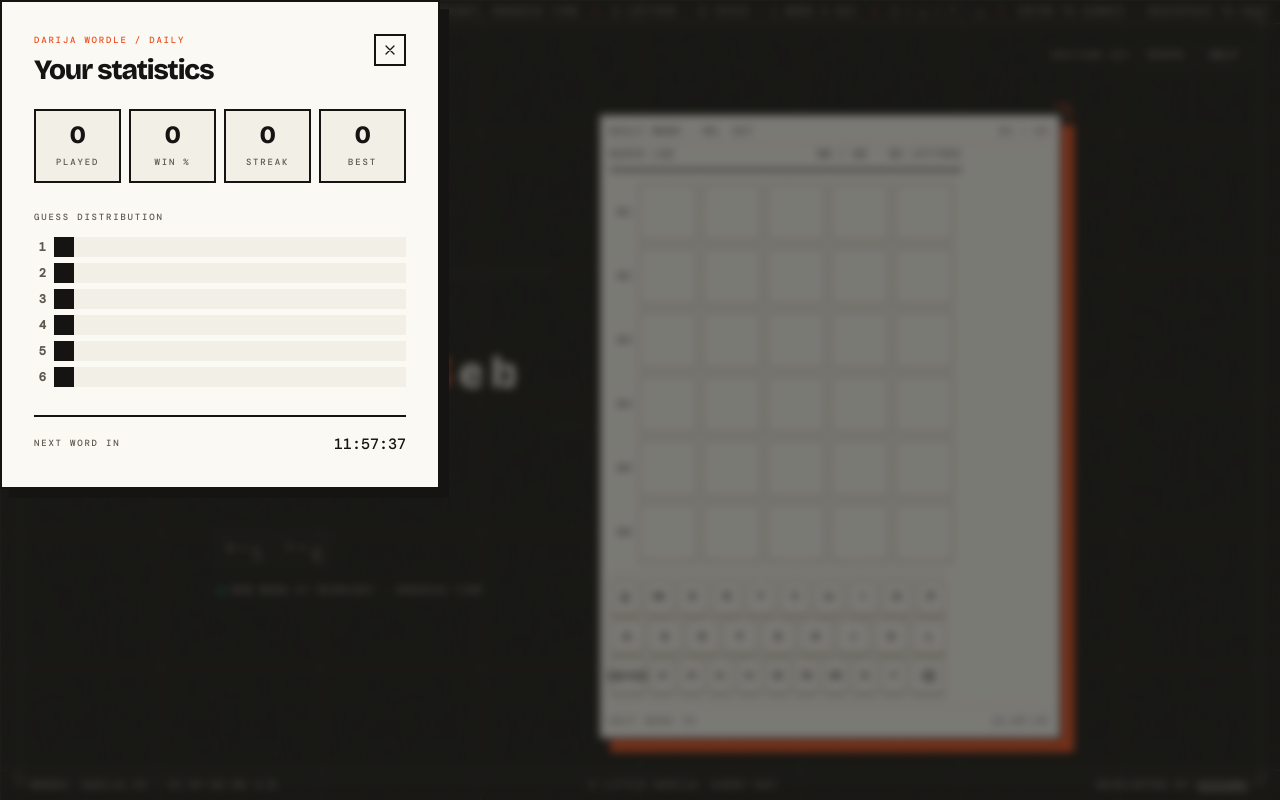
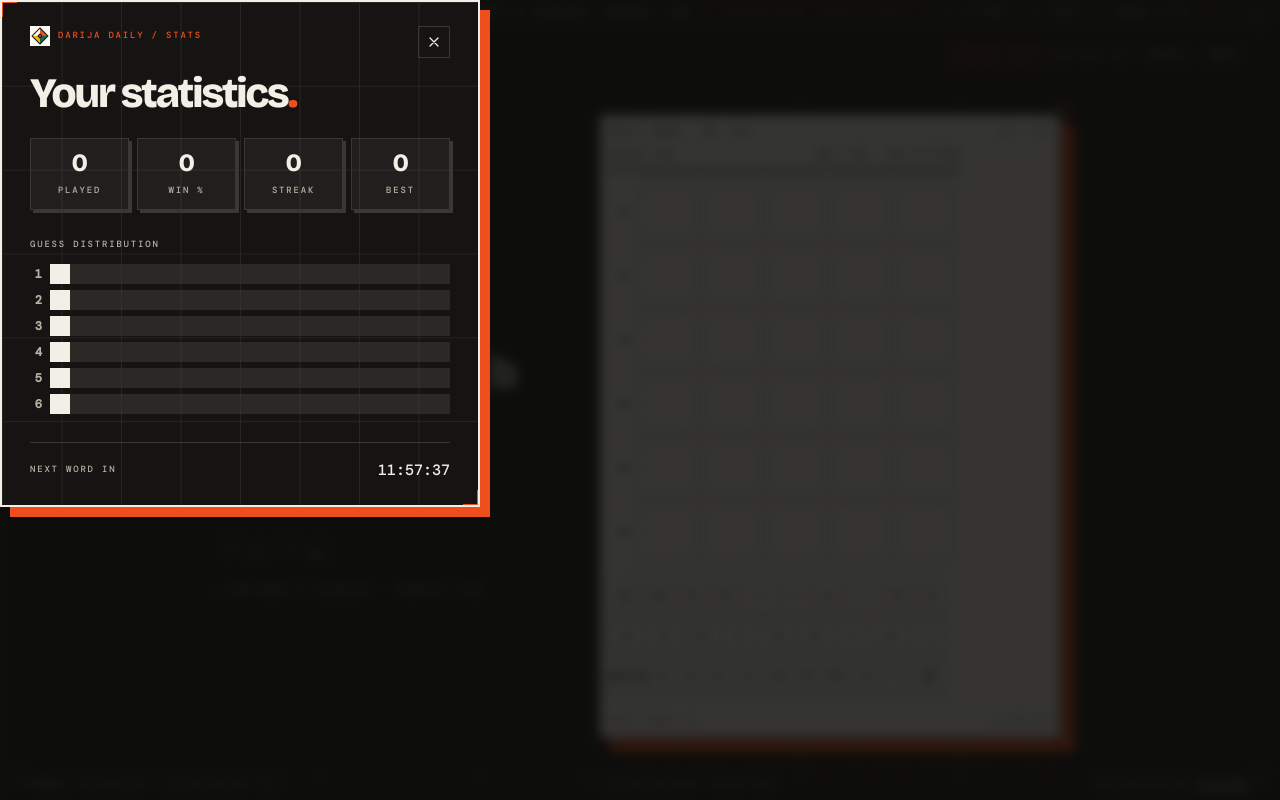
Before and after one commit to oelfatouaki/darija-wordle, a Next.js app: page / in a window 1280 px wide. Both pictures are taken after a click on the button "STATS". Built offline with nearby package versions, Linux system fonts and the light colour scheme.

Commit message:
Style info dialogs, randomize daily phrase, and add interactive masthead touches

```diff
--- a/src/app/globals.css
+++ b/src/app/globals.css
@@ -269,6 +269,53 @@ button {
   transition: transform 620ms cubic-bezier(0.16, 1, 0.3, 1), color 220ms ease;
 }
 
+.ripple-letter {
+  display: inline-block;
+  transform: translate3d(0, var(--lift, 0px), 0) rotate(var(--spin, 0deg));
+  transition: transform 220ms cubic-bezier(0.16, 1, 0.3, 1), color 200ms ease;
+}
+
+/* The edition stamp unfolds like a zellij tile when the cursor finds it. */
+.poster-stamp {
+  position: relative;
+  isolation: isolate;
+}
+
+.poster-stamp::after {
+  content: "";
+  position: absolute;
+  bottom: -5px;
+  left: 0;
+  height: 1px;
+  width: 100%;
+  background: var(--color-flame);
+  transform: scaleX(0);
+  transform-origin: left;
+  transition: transform 460ms cubic-bezier(0.16, 1, 0.3, 1);
+}
+
+.poster-stamp:hover::after {
+  transform: scaleX(1);
+}
+
+.poster-stamp-mark {
+  transition: transform 620ms cubic-bezier(0.16, 1, 0.3, 1), filter 320ms ease;
+}
+
+.poster-stamp:hover .poster-stamp-mark {
+  transform: rotate(45deg) scale(1.06);
+  filter: drop-shadow(0 0 8px rgba(239, 78, 29, 0.55));
+}
+
+.poster-stamp-line {
+  transition: transform 460ms cubic-bezier(0.16, 1, 0.3, 1), color 240ms ease;
+}
+
+.poster-stamp:hover .poster-stamp-line:nth-child(2) {
+  transform: translateX(6px);
+  color: var(--color-paper);
+}
+
 .editorial-label {
   font-family: var(--font-mono);
   font-size: 9px;
@@ -511,6 +558,10 @@ dialog::backdrop {
   .poster-keys button {
     height: 32px !important;
   }
+
+  .poster-card-inner {
+    padding: 7px !important;
+  }
 }
 
 @media (max-width: 767px) and (max-height: 600px) {
--- a/src/components/Game.tsx
+++ b/src/components/Game.tsx
@@ -12,6 +12,7 @@ import Intro from "./Intro";
 import Keyboard from "./Keyboard";
 import Logo from "./Logo";
 import LogoMark from "./LogoMark";
+import MagneticCopy from "./MagneticCopy";
 import PosterResultModal from "./PosterResultModal";
 import ResultModal from "./ResultModal";
 import SiteFooter from "./SiteFooter";
@@ -291,8 +292,8 @@ export default function Game({
             <div className="marquee-track marquee-fast editorial-label text-dim">
               {[0, 1].map((copy) => (
                 <span key={copy} className="flex items-center whitespace-nowrap">
-                  {TICKER_ITEMS.map((item) => (
-                    <span key={item} className="flex items-center">
+                  {TICKER_ITEMS.map((item, index) => (
+                    <span key={item} className={`flex items-center ${index === 0 ? "text-flame" : ""}`}>
                       <span className="mx-3 text-flame">✳</span>
                       {item}
                     </span>
@@ -305,6 +306,7 @@ export default function Game({
           <header className="relative z-10 flex shrink-0 items-center justify-between gap-3 px-4 py-2 md:px-8 md:py-3">
             <Logo compact inverse />
             <div className="flex items-center gap-2">
+              <span className="editorial-label hidden border border-flame px-2 py-1 text-flame sm:inline">Coming soon</span>
               <span className="editorial-label hidden text-dim lg:inline">Edition {edition}</span>
               <button
                 type="button"
@@ -329,11 +331,11 @@ export default function Game({
 
           <main className="relative z-10 flex min-h-0 flex-1 flex-col items-center justify-center gap-1 px-4 pb-1 md:flex-row md:gap-6 md:px-8 lg:gap-12">
             <section className="relative w-full shrink-0 md:min-w-0 md:flex-1 lg:w-[clamp(300px,26vw,360px)] lg:flex-none">
-              <div data-cursor="DAILY" className="poster-hide-compact-copy flex items-center gap-3 transition-colors hover:text-paper">
-                <LogoMark inverse className="h-9 w-9 shrink-0 border border-line-dark" />
+              <div data-cursor="STAMP" className="poster-stamp poster-hide-compact-copy flex items-center gap-3 transition-colors hover:text-paper">
+                <LogoMark inverse className="poster-stamp-mark h-9 w-9 shrink-0 border border-line-dark" />
                 <p className="editorial-label leading-relaxed text-dim">
-                  <span className="block text-flame">No. {edition}</span>
-                  <span>Darija Daily</span>
+                  <span className="poster-stamp-line block text-flame">No. {edition}</span>
+                  <span className="poster-stamp-line">Darija Daily</span>
                 </p>
                 <span aria-hidden="true" className="ml-auto h-px flex-1 bg-line-dark" />
               </div>
@@ -347,11 +349,14 @@ export default function Game({
                 onNudge={() => showToast("Start typing — today’s word is waiting.")}
               />
 
-              <p data-cursor="READ" className="poster-hide-compact-copy mt-4 font-serif text-[clamp(21px,2.5vw,34px)] leading-[1.02] tracking-[-0.02em] text-paper transition-colors hover:text-flame md:mt-5 md:max-w-[28ch] lg:max-w-none">
-                <span className="poster-copy-line">Six tries.</span>
-                <span className="poster-copy-line">One word.</span>
-                <span className="poster-copy-line italic text-flame">Every morning.</span>
-              </p>
+              <MagneticCopy
+                lines={[
+                  { text: "Six tries." },
+                  { text: "One word." },
+                  { text: "Every morning.", italic: true },
+                ]}
+                className="poster-hide-compact-copy mt-4 font-serif text-[clamp(21px,2.5vw,34px)] leading-[1.02] tracking-[-0.02em] text-paper md:mt-5 md:max-w-[28ch] lg:max-w-none"
+              />
 
               <div data-cursor="TYPE" className="poster-hide-compact-copy mt-5 flex flex-wrap items-center gap-2 transition-colors hover:text-paper">
                 <span data-cursor="3" className="border border-line-dark px-2 py-1 font-mono text-[11px] text-paper transition-colors hover:border-flame hover:text-flame">
--- /dev/null
+++ b/src/components/MagneticCopy.tsx
@@ -0,0 +1,59 @@
+"use client";
+
+import { useRef, type MouseEvent } from "react";
+
+type Line = { text: string; italic?: boolean };
+
+type Props = {
+  lines: Line[];
+  className?: string;
+};
+
+/** A letter-by-letter ripple that follows the cursor across the masthead copy. */
+export default function MagneticCopy({ lines, className }: Props) {
+  const ref = useRef<HTMLParagraphElement>(null);
+
+  const reset = () => {
+    ref.current?.querySelectorAll<HTMLElement>("[data-ripple]").forEach((letter) => {
+      letter.style.removeProperty("--lift");
+      letter.style.removeProperty("--spin");
+      letter.style.removeProperty("color");
+    });
+  };
+
+  const onMove = (event: MouseEvent<HTMLParagraphElement>) => {
+    if (!window.matchMedia("(hover: hover) and (pointer: fine)").matches) return;
+    ref.current?.querySelectorAll<HTMLElement>("[data-ripple]").forEach((letter) => {
+      const rect = letter.getBoundingClientRect();
+      const dx = event.clientX - (rect.left + rect.width / 2);
+      const dy = event.clientY - (rect.top + rect.height / 2);
+      const distance = Math.hypot(dx, dy);
+      const radius = 120;
+      const power = distance < radius ? (1 - distance / radius) ** 1.5 : 0;
+      letter.style.setProperty("--lift", `${(-power * 11).toFixed(1)}px`);
+      letter.style.setProperty("--spin", `${(power * (dx >= 0 ? 5 : -5)).toFixed(1)}deg`);
+      letter.style.color = power > 0.42 ? "var(--color-flame)" : "";
+    });
+  };
+
+  return (
+    <p
+      ref={ref}
+      data-cursor="RIPPLE"
+      aria-label={lines.map((line) => line.text).join(" ")}
+      onMouseMove={onMove}
+      onMouseLeave={reset}
+      className={className}
+    >
+      {lines.map((line, lineIndex) => (
+        <span key={lineIndex} className={`poster-copy-line ${line.italic ? "italic text-flame" : ""}`}>
+          {line.text.split("").map((letter, letterIndex) => (
+            <span key={letterIndex} data-ripple aria-hidden="true" className="ripple-letter">
+              {letter === " " ? "\u00a0" : letter}
+            </span>
+          ))}
+        </span>
+      ))}
+    </p>
+  );
+}
--- a/src/components/Modal.tsx
+++ b/src/components/Modal.tsx
@@ -1,16 +1,18 @@
 "use client";
 
 import { useEffect, useRef } from "react";
+import LogoMark from "./LogoMark";
 import { CloseIcon } from "./icons";
 
 type Props = {
   open: boolean;
   onClose: () => void;
   title: string;
+  eyebrow?: string;
   children: React.ReactNode;
 };
 
-export default function Modal({ open, onClose, title, children }: Props) {
+export default function Modal({ open, onClose, title, eyebrow = "Guide", children }: Props) {
   const dialogRef = useRef<HTMLDialogElement>(null);
   const titleId = `modal-title-${title.toLowerCase().replace(/[^a-z0-9]+/g, "-")}`;
 
@@ -29,26 +31,36 @@ export default function Modal({ open, onClose, title, children }: Props) {
         if (event.target === dialogRef.current) onClose();
       }}
       aria-labelledby={titleId}
-      className="w-[calc(100%-2rem)] max-w-[440px] rounded-none border-2 border-ink bg-surface p-0 text-ink shadow-[9px_9px_0_var(--color-ink)]"
+      className="poster-dialog w-[calc(100%-2rem)] max-w-[480px] rounded-none border-2 border-paper bg-ink p-0 text-paper shadow-[10px_10px_0_var(--color-flame)]"
     >
-      <div className="modal-in max-h-[85vh] overflow-y-auto p-6 sm:p-8">
+      <div className="modal-in relative max-h-[88vh] overflow-y-auto px-5 py-6 sm:px-7">
+        <div aria-hidden="true" className="poster-grid pointer-events-none absolute inset-0 opacity-20" />
+        <span aria-hidden="true" className="pointer-events-none absolute -left-px -top-px h-4 w-4 border-l-2 border-t-2 border-flame" />
+        <span aria-hidden="true" className="pointer-events-none absolute -bottom-px -right-px h-4 w-4 border-b-2 border-r-2 border-flame" />
+
+        <div className="relative">
           <div className="flex items-start justify-between gap-4">
-          <div>
-            <p className="editorial-label mb-2 text-flame">Darija wordle / daily</p>
-            <h2 id={titleId} className="font-display text-[28px] leading-[1.05] font-extrabold tracking-[-0.04em]">
-              {title}
-            </h2>
+            <div className="flex items-center gap-2">
+              <LogoMark className="h-5 w-5" />
+              <p className="editorial-label text-flame">Darija Daily / {eyebrow}</p>
             </div>
             <button
               type="button"
               onClick={onClose}
               aria-label="Close dialog"
-            className="flex h-8 w-8 shrink-0 items-center justify-center border-2 border-ink text-ink transition-colors hover:bg-ink hover:text-surface"
+              className="flex h-8 w-8 shrink-0 items-center justify-center border border-line-dark text-paper transition-colors hover:border-flame hover:text-flame"
             >
               <CloseIcon className="h-4 w-4" />
             </button>
           </div>
+          <h2
+            id={titleId}
+            className="mt-4 font-display text-[clamp(28px,6vw,42px)] leading-[0.95] font-extrabold tracking-[-0.05em]"
+          >
+            {title}<span className="text-flame">.</span>
+          </h2>
           <div className="mt-6">{children}</div>
+        </div>
       </div>
     </dialog>
   );
--- a/src/components/StatsModal.tsx
+++ b/src/components/StatsModal.tsx
@@ -22,28 +22,31 @@ export default function StatsModal({ open, onClose, stats, countdown, currentGue
   ];
 
   return (
-    <Modal open={open} onClose={onClose} title="Your statistics">
+    <Modal open={open} onClose={onClose} title="Your statistics" eyebrow="Stats">
       <div className="grid grid-cols-4 gap-2">
         {cells.map((cell) => (
-          <div key={cell.label} className="border-2 border-ink bg-paper px-2 py-3 text-center">
-            <p className="font-display text-[25px] leading-none font-extrabold tracking-tight">{cell.value}</p>
-            <p className="editorial-label mt-2 tracking-[0.08em] text-muted">{cell.label}</p>
+          <div
+            key={cell.label}
+            className="border border-line-dark bg-paper/5 px-2 py-3 text-center shadow-[3px_3px_0_var(--color-line-dark)]"
+          >
+            <p className="font-display text-[25px] leading-none font-extrabold tracking-tight text-paper">{cell.value}</p>
+            <p className="editorial-label mt-2 tracking-[0.08em] text-dim">{cell.label}</p>
           </div>
         ))}
       </div>
 
       <div className="mt-7">
-        <p className="editorial-label text-muted">Guess distribution</p>
+        <p className="editorial-label text-dim">Guess distribution</p>
         <div className="mt-3 space-y-1.5">
           {stats.distribution.map((count, index) => {
             const isToday = status === "won" && currentGuessCount === index + 1;
             return (
-              <div key={index} className="flex items-center gap-2 text-[12px] font-semibold">
-                <span className="w-3 text-right font-mono text-muted">{index + 1}</span>
-                <div className="h-5 flex-1 bg-paper">
+              <div key={index} className="flex items-center gap-2 text-[12px] font-semibold text-paper">
+                <span className="w-3 text-right font-mono text-dim">{index + 1}</span>
+                <div className="h-5 flex-1 bg-line-dark/60">
                   <div
-                    className={`flex h-full min-w-[20px] items-center justify-end px-1.5 font-mono text-[11px] text-surface transition-[width] duration-500 ${
-                      isToday ? "bg-flame text-ink" : "bg-ink"
+                    className={`flex h-full min-w-[20px] items-center justify-end px-1.5 font-mono text-[11px] transition-[width] duration-500 ${
+                      isToday ? "bg-flame text-ink" : "bg-paper text-ink"
                     }`}
                     style={{ width: `${count ? Math.max(12, (count / maxCount) * 100) : 0}%` }}
                   >
@@ -56,9 +59,9 @@ export default function StatsModal({ open, onClose, stats, countdown, currentGue
         </div>
       </div>
 
-      <div className="mt-7 flex items-center justify-between border-t-2 border-ink pt-4">
-        <span className="editorial-label text-muted">Next word in</span>
-        <span className="font-mono text-[15px] font-medium tabular-nums">{countdown}</span>
+      <div className="mt-7 flex items-center justify-between border-t border-line-dark pt-4">
+        <span className="editorial-label text-dim">Next word in</span>
+        <span className="font-mono text-[15px] font-medium tabular-nums text-paper">{countdown}</span>
       </div>
     </Modal>
   );
--- a/src/components/Ticker.tsx
+++ b/src/components/Ticker.tsx
@@ -1,4 +1,5 @@
 export const TICKER_ITEMS = [
+  "Coming soon · Darija Daily",
   "5 letters · 6 tries · 1 word a day",
   "3 = ع · 7 = ح",
   "Enter to submit · Backspace to edit",
@@ -12,8 +13,8 @@ export default function Ticker() {
       <div className="marquee-track editorial-label">
         {[0, 1].map((copy) => (
           <span key={copy} className="flex items-center whitespace-nowrap">
-            {TICKER_ITEMS.map((item) => (
-              <span key={item} className="flex items-center">
+            {TICKER_ITEMS.map((item, index) => (
+              <span key={item} className={`flex items-center ${index === 0 ? "text-flame" : ""}`}>
                 <span className="mx-3 text-flame">✳</span>
                 {item}
               </span>
```
Also changed, not shown: src/components/HelpModal.tsx (+16 -16 lines), src/lib/daily-phrases.ts (+15 -5 lines), 1 other file (tests, documents, lock files or other folders). Lines whose indentation alone changed are shown as unchanged.
